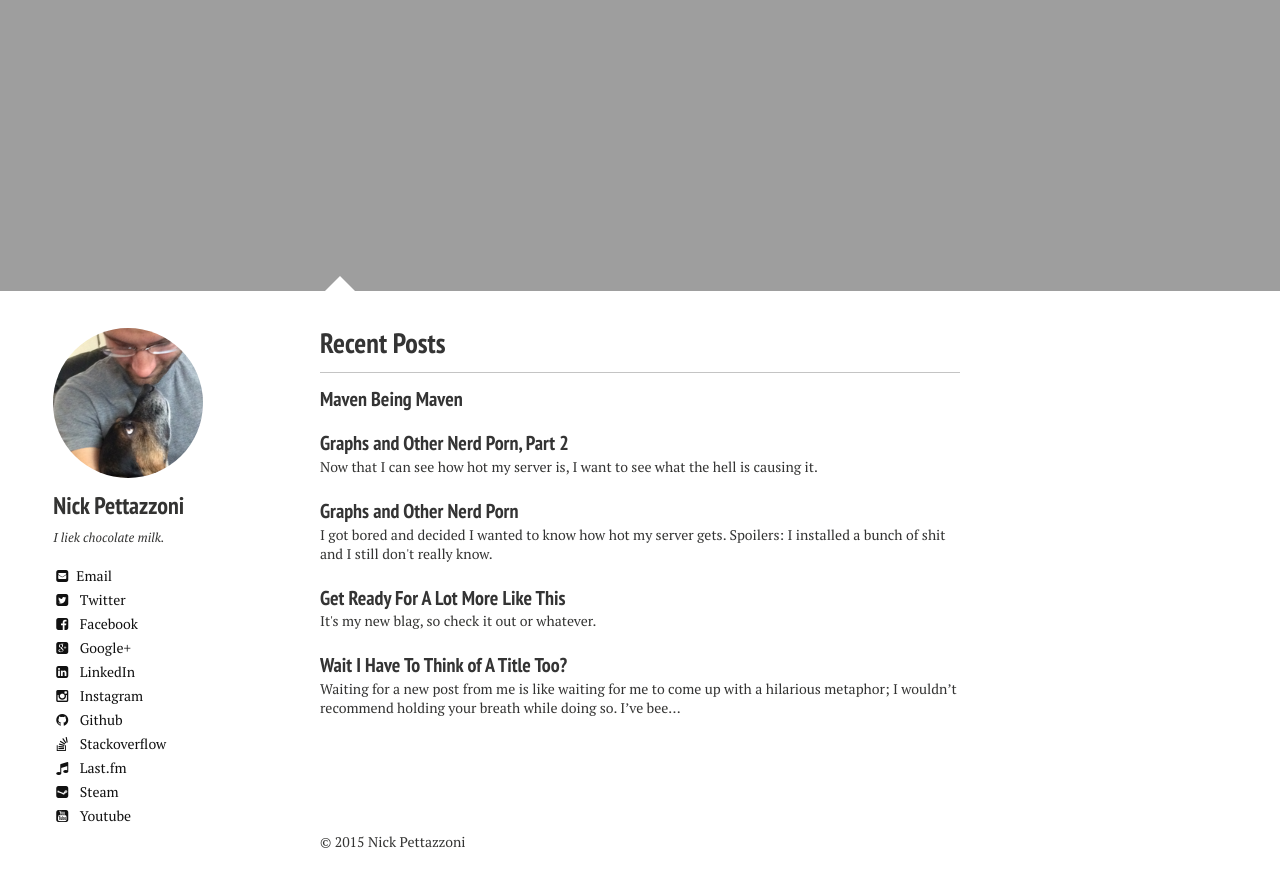
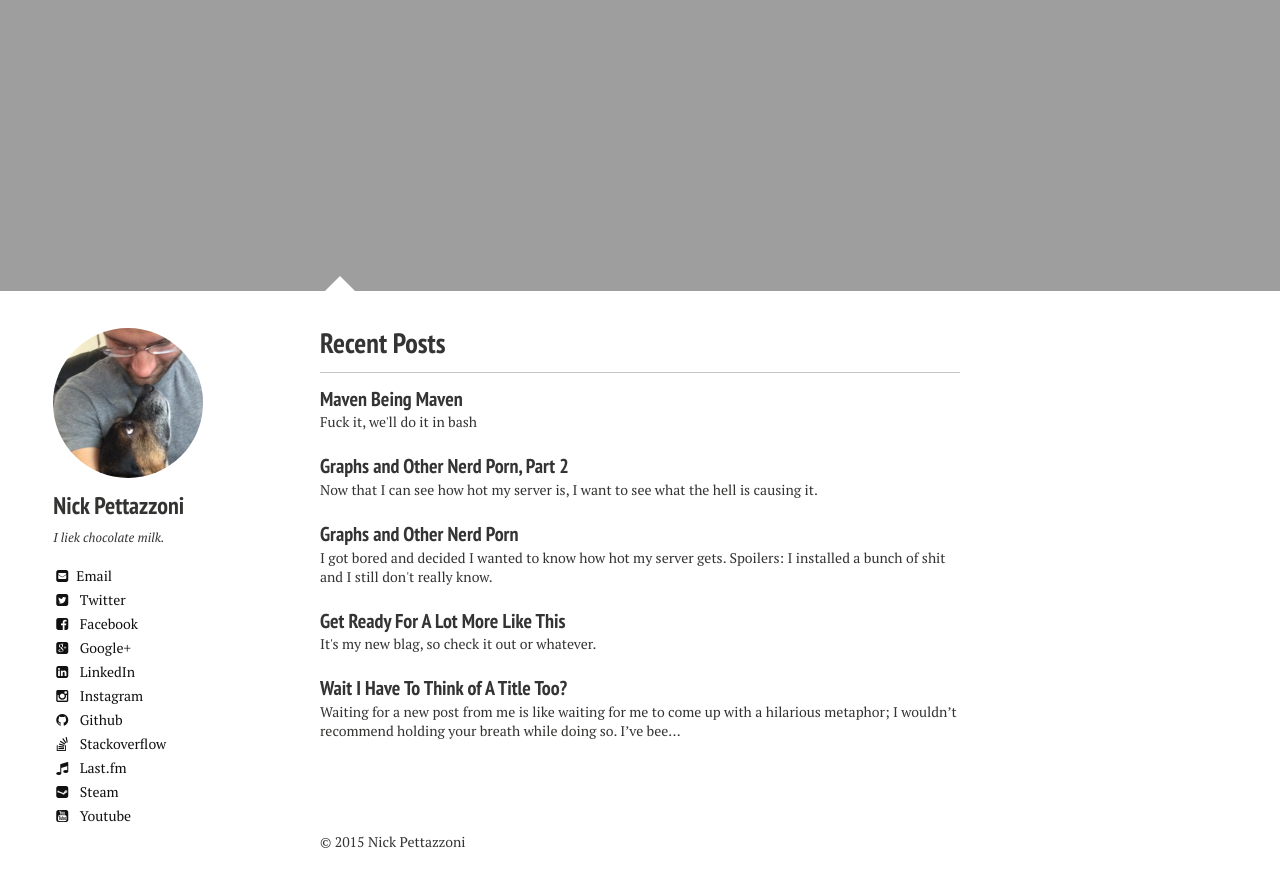
Before and after one commit to pettazz/pettazz.com, a Jekyll site: the page built from index.md, in a window 1280 px wide and 900 px high, scrolled down 753 px. Shown: the top 887 px of the window. Built offline with Jekyll 4.4.1, drawn with Linux system fonts in a browser that asks for light colours; nearby versions of some CDN libraries.

Commit message:
fix missing excerpt

```diff
--- a/_posts/2015-07-01-maven-being-maven.md
+++ b/_posts/2015-07-01-maven-being-maven.md
@@ -2,7 +2,7 @@
 layout: post
 published: true
 title: Maven Being Maven
-excerpt: ""
+excerpt: "Fuck it, we'll do it in bash"
 tags: [blag, maven, java, Jenkins, build, mvn]
 comments: true
 image:
```
